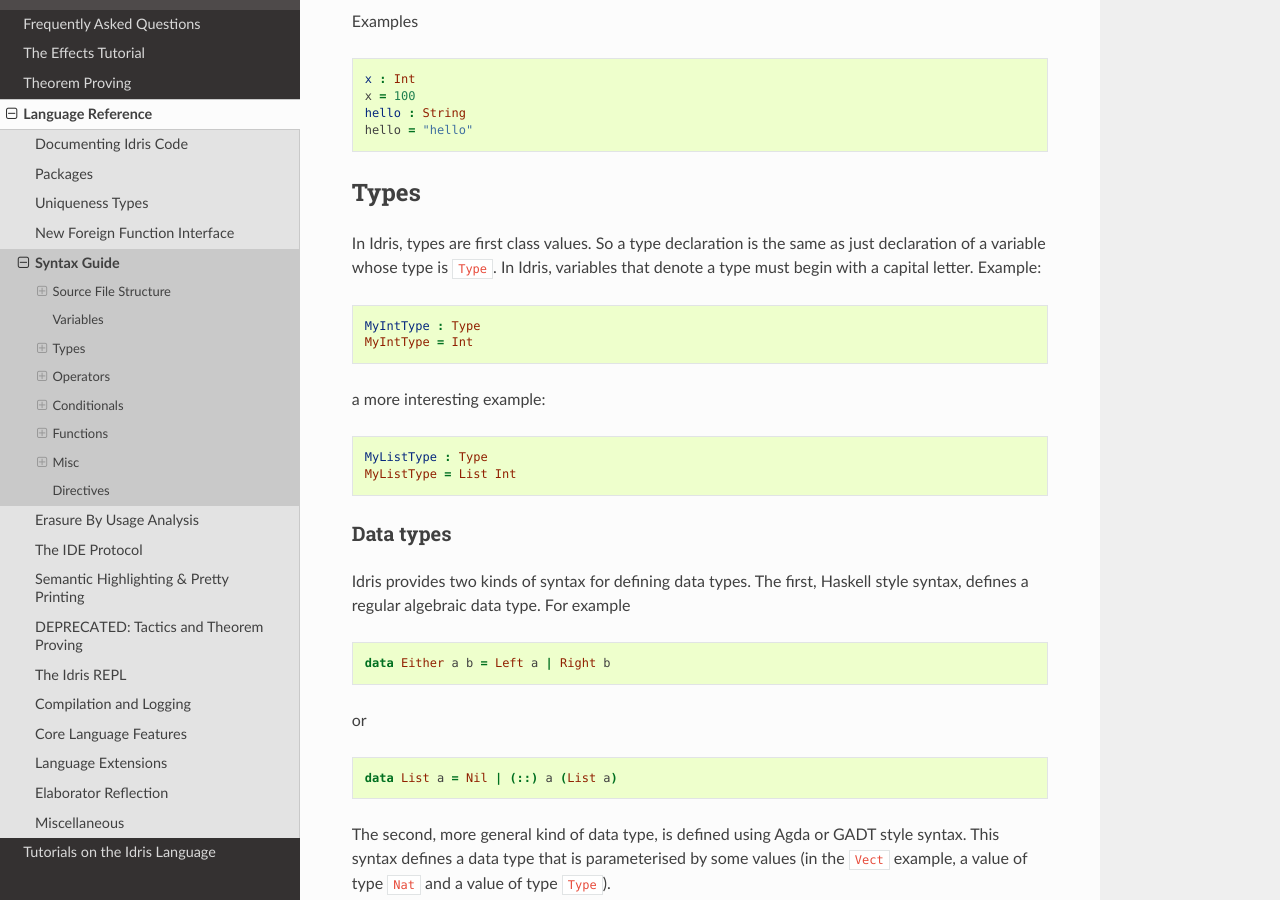
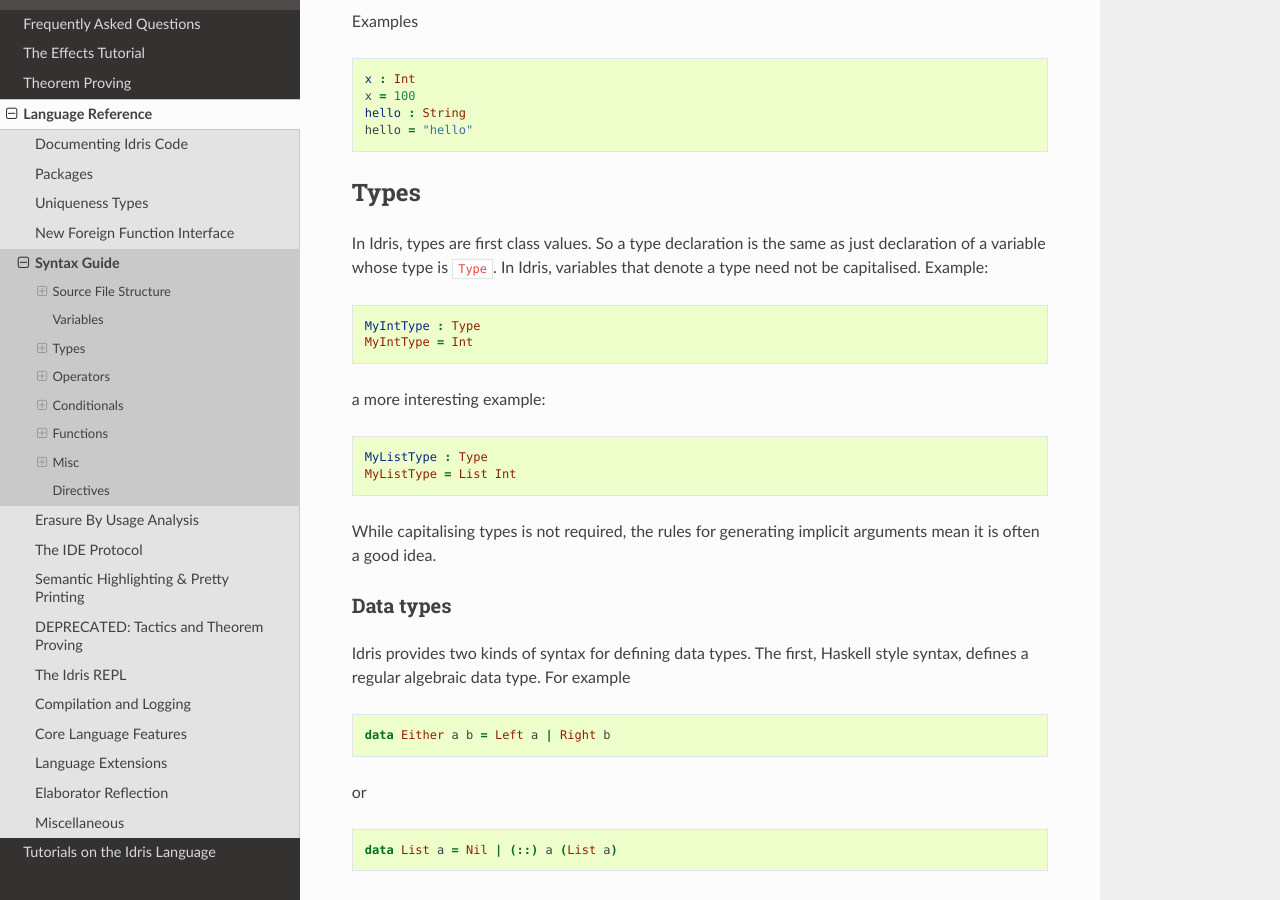
Before and after one commit to idris-lang/Idris-dev, a Sphinx documentation site: the page built from docs/reference/syntax-guide.rst, in a window 1280 px wide and 900 px high, scrolled down 1843 px. Built offline with Sphinx 7.4.7 and the Read the Docs theme 2.0.0, drawn with Linux system fonts in a browser that asks for light colours; formulas are drawn with MathJax 3.

Commit message:
Reference docs: correct sentence about type syntax.
Types don't actually need to be capitalised, unlike Haskell.

Someone should write a section on how implicit arguments work, but for
now this is at least less wrong.

```diff
--- a/docs/reference/syntax-guide.rst
+++ b/docs/reference/syntax-guide.rst
@@ -112,7 +112,7 @@
 
 In Idris, types are first class values. So a type declaration is the
 same as just declaration of a variable whose type is ``Type``. In Idris,
-variables that denote a type must begin with a capital letter. Example:
+variables that denote a type need not be capitalised. Example:
 
 .. code:: idris
 
@@ -125,6 +125,9 @@
 
     MyListType : Type
     MyListType = List Int
+
+While capitalising types is not required, the rules for generating implicit
+arguments mean it is often a good idea.
 
 .. _syntax-data-types:
 
```
